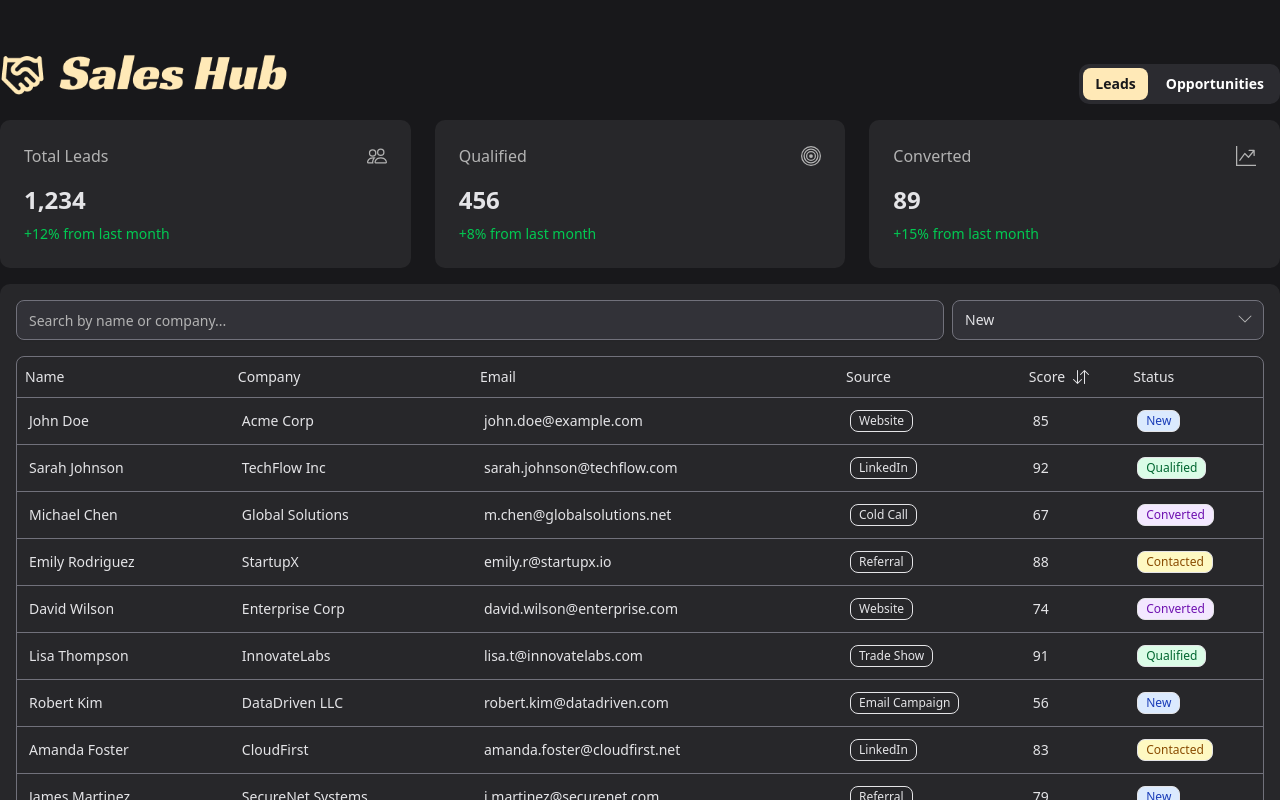
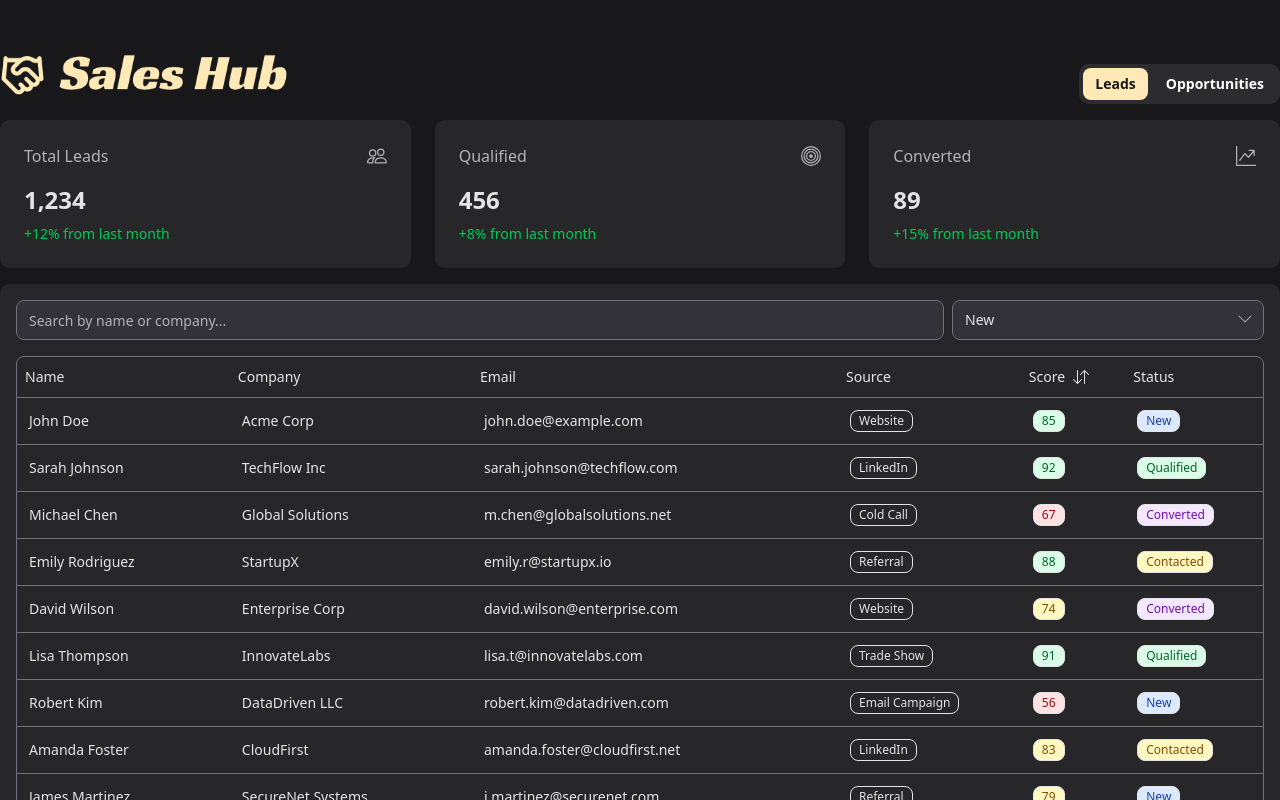
Before and after one commit to JefteMedeiros/coverpin-assessment, a React (Vite) app: page / in a window 1280 px wide. Shown: the top 800 px of the page. Built offline with nearby package versions, Linux system fonts and the light colour scheme.

Commit message:
feat: score color coding

```diff
--- a/src/components/lead-information-panel.tsx
+++ b/src/components/lead-information-panel.tsx
@@ -2,30 +2,27 @@ import { useState } from "react";
 import type { Lead } from "@/types/leads";
 import { LeadStatus } from "@/types/leads";
 import type { EditLeadSchema } from "@/utils/schemas/lead";
+import { getScoreColor } from "@/utils/score-colors";
 import { getStatusColor } from "@/utils/status-colors";
 import { Bullseye } from "./icons/bullseye";
 import { Envelope } from "./icons/envelope";
 import { Badge } from "./ui/badge";
 import { CardItem, InformationCard } from "./ui/information-card";
-import {
-	InlineEditEmail,
-	InlineEditSelect,
-	validateFormComplete,
-} from "./ui/inline-edit";
+import { InlineEditEmail, InlineEditSelect, validateFormComplete } from "./ui/inline-edit";
 import { SlideOverBody, SlideOverFooter, SlideOverPanel } from "./ui/slide-over-panel";
 
 interface Props {
 	isSlideOverOpen: boolean;
 	handleCloseSlideOver: () => void;
 	selectedLead: Lead | null;
-	onUpdateLead?: (leadId: number, updates: Partial<Pick<Lead, "email" | "status">>) => void;
+	// onUpdateLead?: (leadId: number, updates: Partial<Pick<Lead, "email" | "status">>) => void;
 }
 
 export function LeadInformationPanel({
 	isSlideOverOpen,
 	handleCloseSlideOver,
 	selectedLead,
-	onUpdateLead,
+	// onUpdateLead,
 }: Props) {
 	const [isEditing, setIsEditing] = useState(false);
 
@@ -128,10 +125,11 @@ export function LeadInformationPanel({
 								</div>
 								<div className="space-y-1">
 									<p className="text-sm text-muted-foreground">Score</p>
-									<p>{selectedLead.score}</p>
+									<Badge className={getScoreColor(selectedLead.score)} variant="default">
+										{selectedLead.score}
+									</Badge>
 								</div>
 							</InformationCard>
-
 						</div>
 					</SlideOverBody>
 
--- a/src/components/leads-table.tsx
+++ b/src/components/leads-table.tsx
@@ -1,6 +1,7 @@
 import { useState } from "react";
 import leadsData from "@/assets/leads.json";
 import type { Lead, LeadStatus } from "@/types/leads";
+import { getScoreColor } from "@/utils/score-colors";
 import { getStatusColor } from "@/utils/status-colors";
 import { ArrowDownUp } from "./icons/arrow-down-up";
 import { LeadInformationPanel } from "./lead-information-panel";
@@ -54,7 +55,11 @@ export function LeadsTable() {
 								<TableCell>
 									<Badge variant="outline">{lead.source}</Badge>
 								</TableCell>
-								<TableCell>{lead.score}</TableCell>
+								<TableCell>
+									<Badge className={getScoreColor(lead.score)} variant="default">
+										{lead.score}
+									</Badge>
+								</TableCell>
 								<TableCell>
 									<Badge className={getStatusColor[lead.status as LeadStatus]} variant="default">
 										{lead.status}
--- a/src/components/ui/inline-edit.tsx
+++ b/src/components/ui/inline-edit.tsx
@@ -56,6 +56,7 @@ export function validateFormComplete(data: EditLeadSchema): Record<string, strin
 	}
 
 	const errors: Record<string, string> = {};
+
 	result.error.issues.forEach((issue) => {
 		const field = issue.path[0] as string;
 		errors[field] = issue.message;
--- /dev/null
+++ b/src/utils/score-colors.ts
@@ -0,0 +1,9 @@
+export const getScoreColor = (score: number): string => {
+  if (score >= 85) {
+    return "bg-green-100 text-green-800 dark:bg-green-900 dark:text-green-300";
+  } else if (score >= 70) {
+    return "bg-yellow-100 text-yellow-800 dark:bg-yellow-900 dark:text-yellow-300";
+  } else {
+    return "bg-red-100 text-red-800 dark:bg-red-900 dark:text-red-300";
+  }
+};
```
